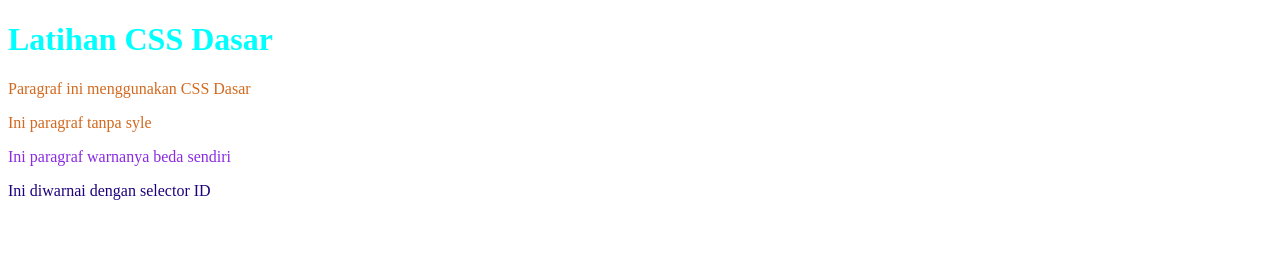
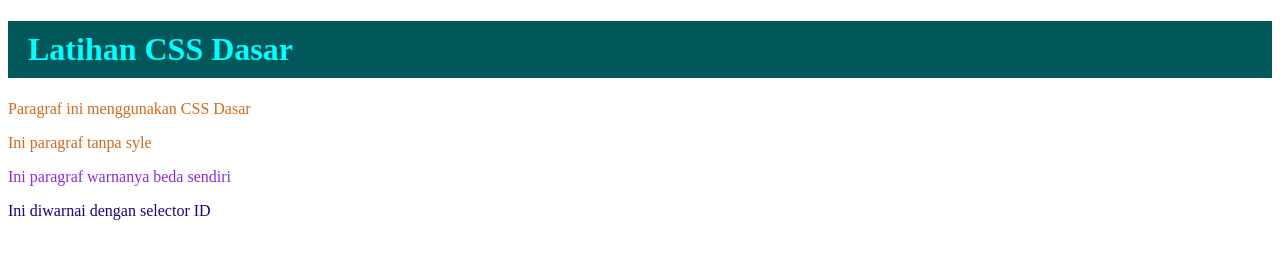
Before and after one commit to irfdigiprod/CSS_Dasar, a plain HTML site: page index.html in a window 1280 px wide. Drawn offline with Linux system fonts and the light colour scheme.

Commit message:
Penambahan property background color dan padding

```diff
--- a/desain.css
+++ b/desain.css
@@ -1,5 +1,7 @@
 h1 {
   color: aqua;
+  background-color: rgb(0, 88, 91);
+  padding: 10px 20px;
 }
 p {
   color: chocolate;
```
